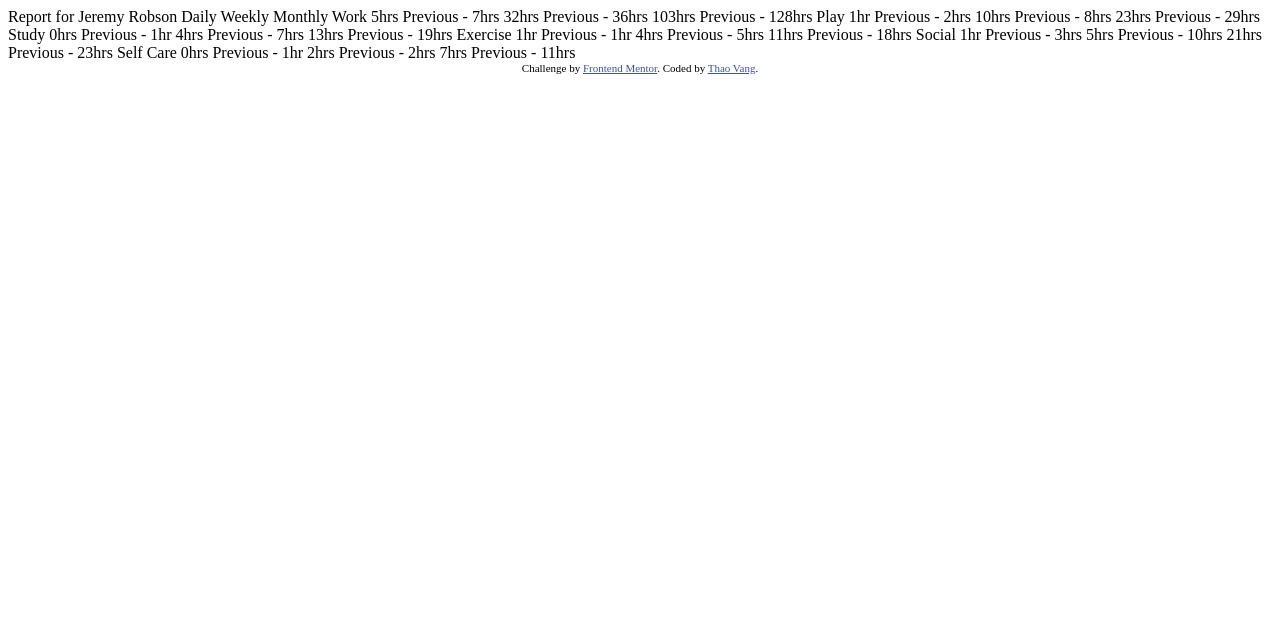
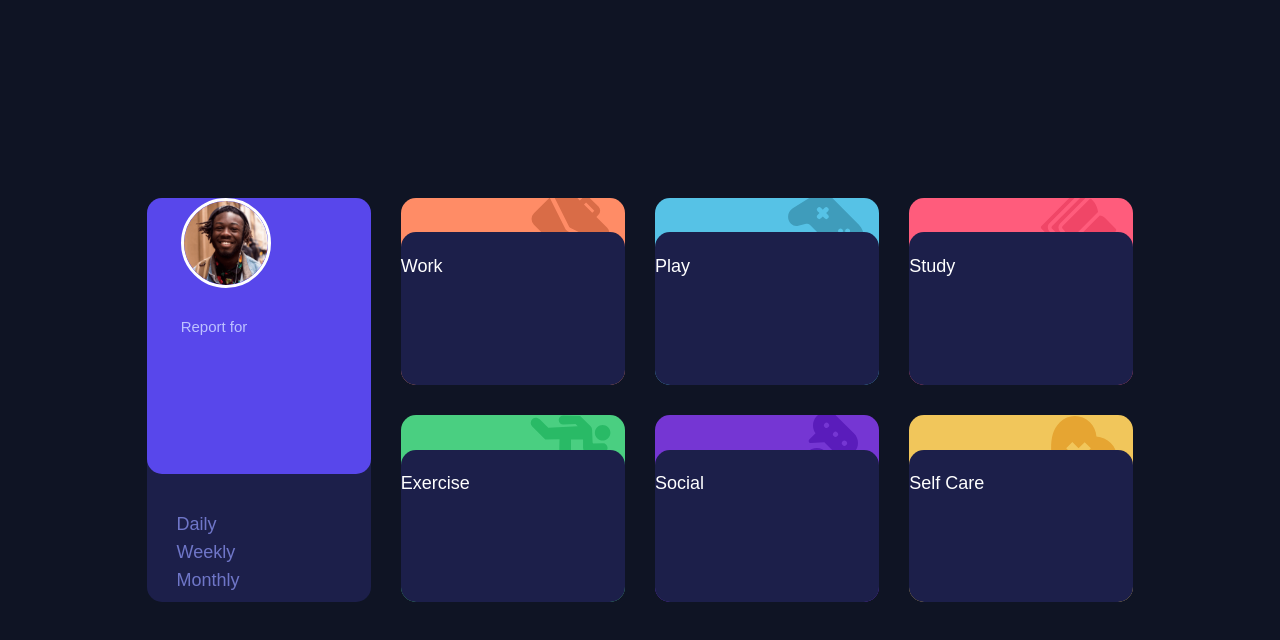
Before and after one commit to Tvang93/time-tracking-dashboard-main, a plain HTML site: page index.html in a window 1280 px wide. Drawn offline with Linux system fonts and the light colour scheme; a web font is replaced by a local one.

Commit message:
made html

```diff
--- a/index.html
+++ b/index.html
@@ -1,8 +1,10 @@
 <!DOCTYPE html>
 <html lang="en">
+
 <head>
   <meta charset="UTF-8">
-  <meta name="viewport" content="width=device-width, initial-scale=1.0"> <!-- displays site properly based on user's device -->
+  <meta name="viewport" content="width=device-width, initial-scale=1.0">
+  <!-- displays site properly based on user's device -->
 
   <link rel="icon" type="image/png" sizes="32x32" href="./images/favicon-32x32.png">
 
@@ -10,74 +12,72 @@
 
   <!-- Feel free to remove these styles or customise in your own stylesheet 👍 -->
   <style>
-    .attribution { font-size: 11px; text-align: center; }
-    .attribution a { color: hsl(228, 45%, 44%); }
+    .attribution {
+      font-size: 11px;
+      text-align: center;
+    }
+
+    .attribution a {
+      color: hsl(228, 45%, 44%);
+    }
   </style>
   <link rel="stylesheet" href="./styles/styles.css">
 </head>
+
 <body>
 
-  Report for
-  Jeremy Robson
+  <section class="content-box">
+    <div class="profile-card">
+      <div class="profile-upper-body">
+        <img class="profile-pic" src="./images/image-jeremy.png" alt="picture of a man">
+        <h5>Report for</h5>
+      </div>
+      <div class="profile-lower-body">
+        <p>Daily</p>
+        <p>Weekly</p>
+        <p>Monthly</p>
+      </div>
+    </div>
+    <div class="work-section card">
+      <div class="card-body">
+        <h4>Work</h4>
+      </div>
+    </div>
+    <div class="play-section card">
+      <div class="card-body">
+        <h4>Play</h4>
+      </div>
+    </div>
+    <div class="study-section card">
+      <div class="card-body">
+        <h4>Study</h4>
+      </div>
+    </div>
+    <div class="exercise-section card">
+      <div class="card-body">
+        <h4>Exercise</h4>
+      </div>
+    </div>
+    <div class="social-section card">
+      <div class="card-body">
+        <h4>Social</h4>
+      </div>
+    </div>
+    <div class="self-care-section card">
+      <div class="card-body">
+        <h4>Self Care</h4>
+      </div>
+    </div>
 
-  Daily
-  Weekly
-  Monthly
-
-  Work
-  5hrs <!-- daily -->
-  Previous - 7hrs <!-- daily -->
-  32hrs <!-- weekly -->
-  Previous - 36hrs <!-- weekly -->
-  103hrs <!-- monthly -->
-  Previous - 128hrs <!-- monthly -->
-
-  Play
-  1hr <!-- daily -->
-  Previous - 2hrs <!-- daily -->
-  10hrs <!-- weekly -->
-  Previous - 8hrs <!-- weekly -->
-  23hrs <!-- monthly -->
-  Previous - 29hrs <!-- monthly -->
-
-  Study
-  0hrs <!-- daily -->
-  Previous - 1hr <!-- daily -->
-  4hrs <!-- weekly -->
-  Previous - 7hrs <!-- weekly -->
-  13hrs <!-- monthly -->
-  Previous - 19hrs <!-- monthly -->
-
-  Exercise
-  1hr <!-- daily -->
-  Previous - 1hr <!-- daily -->
-  4hrs <!-- weekly -->
-  Previous - 5hrs <!-- weekly -->
-  11hrs <!-- monthly -->
-  Previous - 18hrs <!-- monthly -->
-
-  Social
-  1hr <!-- daily -->
-  Previous - 3hrs <!-- daily -->
-  5hrs <!-- weekly -->
-  Previous - 10hrs <!-- weekly -->
-  21hrs <!-- monthly -->
-  Previous - 23hrs <!-- monthly -->
-
-  Self Care
-  0hrs <!-- daily -->
-  Previous - 1hr <!-- daily -->
-  2hrs <!-- weekly -->
-  Previous - 2hrs <!-- weekly -->
-  7hrs <!-- monthly -->
-  Previous - 11hrs <!-- monthly -->
+  </section>
 
 
-  <div class="attribution">
+  <!-- <div class="attribution">
     Challenge by <a href="https://www.frontendmentor.io?ref=challenge" target="_blank">Frontend Mentor</a>.
     Coded by <a href="#">Thao Vang</a>.
-  </div>
+  </div> -->
 
   <script src="./scripts/app.js"></script>
 </body>
+
 </html>
--- /dev/null
+++ b/styles/content.css
@@ -0,0 +1,91 @@
+@import url(./styles.css);
+
+.content-box{
+    grid-column-start: 2;
+    grid-row-start: 2;
+    display: grid;
+    grid-template-columns: repeat(4, 1fr);
+    grid-template-rows: repeat(2, 1fr);
+    gap: 30px;
+}
+
+.profile-card {
+    grid-row: span 2;
+    background-color: var(--neutral-dark-blue);
+    border-radius: 15px;
+}
+
+.profile-upper-body {
+    height: 68.33977%;
+    background-color: var(--primary-blue);
+    padding: 0 34px;
+    border-radius: 15px;
+}
+
+.profile-pic {
+    width: 84px;
+    height: 84px;
+    border-radius: 50%;
+    border: 3.5px solid white;
+}
+
+.profile-lower-body {
+    height: 18.996138%;
+    padding: 17.68293% 13.33% 20.12195%;
+    display: flex;
+    flex-direction: column;
+    justify-content: space-between;
+}
+
+.card {
+    border-radius: 15px;
+    background-repeat: no-repeat;
+    background-position-x: 90%;
+    display: flex;
+    align-items: end;
+}
+
+
+.work-section {
+    background-color: var(--primary-work);
+    background-image: url(../images/icon-work.svg);
+    background-position-y: -10%;
+}
+
+.play-section {
+    background-color: var(--primary-play);
+    background-image: url(../images/icon-play.svg);
+    background-position-y: -5%;
+}
+
+.study-section {
+    background-color: var(--primary-study);
+    background-image: url(../images/icon-study.svg);
+    background-position-y: -5%;
+}
+
+.exercise-section {
+    background-color: var(--primary-exercise);
+    background-image: url(../images/icon-exercise.svg);
+    background-position-y: 0;
+}
+
+.social-section {
+    background-color: var(--primary-social);
+    background-image: url(../images/icon-social.svg);
+    background-position-y: -10%;
+}
+
+.self-care-section {
+    background-color: var(--primary-self-care);
+    background-image: url(../images/icon-self-care.svg);
+    background-position-y: 0;
+}
+
+.card-body {
+    width: 100%;
+    height: 81.55738%;
+    background-color: var(--neutral-dark-blue);
+    border-radius: 15px;
+
+}
--- a/styles/styles.css
+++ b/styles/styles.css
@@ -1,3 +1,4 @@
+@import url(./content.css);
 
 :root{
     --primary-blue: hsl(246, 80%, 60%);
@@ -13,33 +14,50 @@
     --neutral-pale-blue: hsl(236, 100%, 87%);
 }
 
-/* ## Colors
+@font-face{
+    font-family: 'Rubik';
+    src:url(../fonts/Rubik/Rubik-VariableFont_wght.ttf)
+}
 
-### Primary
+body {
+    height:100vh;
+    width: 100%;
+    margin: 0;
+    display: grid;
+    grid-template-columns: 11.45833% 77.08334% 11.45833%;
+    grid-template-rows: 24.70703% 50.58594% 24.70703%;
+    background-color: var(--neutral-very-dark-blue);
+    font-size: 18px;
+    font-family: 'Rubik', Arial, Helvetica, sans-serif
+}
 
-- Blue: hsl(246, 80%, 60%)
+h1 {
+    font-family: 'Rubik', Arial, Helvetica, sans-serif;
+    font-size: 56px;
+    font-weight: 300;
+}
 
-- Light red (work): hsl(15, 100%, 70%)
-- Soft blue (play): hsl(195, 74%, 62%)
-- Light red (study): hsl(348, 100%, 68%)
-- Lime green (exercise): hsl(145, 58%, 55%)
-- Violet (social): hsl(264, 64%, 52%)
-- Soft orange (self care): hsl(43, 84%, 65%)
+h2 {
+    font-family: 'Rubik', Arial, Helvetica, sans-serif;
+    font-size: 40px;
+    font-weight: 300;
+}
 
-### Neutral
+h4 {
+    font-family: 'Rubik', Arial, Helvetica, sans-serif;
+    font-size: 18px;
+    font-weight: 500;
+    color: white;
+}
 
-- Very dark blue: hsl(226, 43%, 10%)
-- Dark blue: hsl(235, 46%, 20%)
-- Desaturated blue: hsl(235, 45%, 61%)
-- Pale Blue: hsl(236, 100%, 87%)
+h5 {
+    font-family: 'Rubik', Arial, Helvetica, sans-serif;
+    font-size: 15px;
+    font-weight: 400;
+    color: var(--neutral-pale-blue)
+}
 
-## Typography
-
-### Body Copy
-
-- Font size: 18px (card titles e.g. Work, Play)
-
-### Font
-
-- Family: [Rubik](https://fonts.google.com/specimen/Rubik)
-- Weights: 300, 400, 500*/
+p {
+    margin: 0;
+    color: var(--neutral-desaturated-blue)
+}
```
Also changed, not shown: 1 other file.
